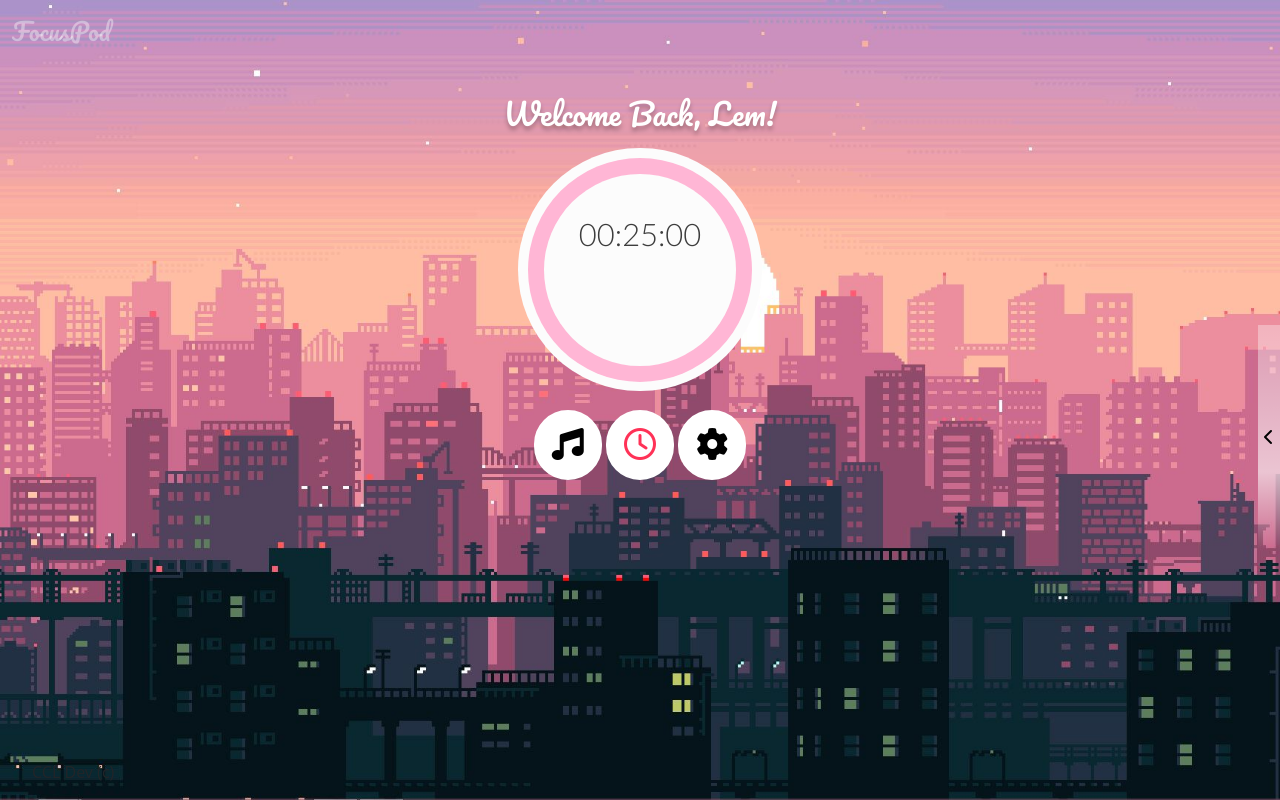
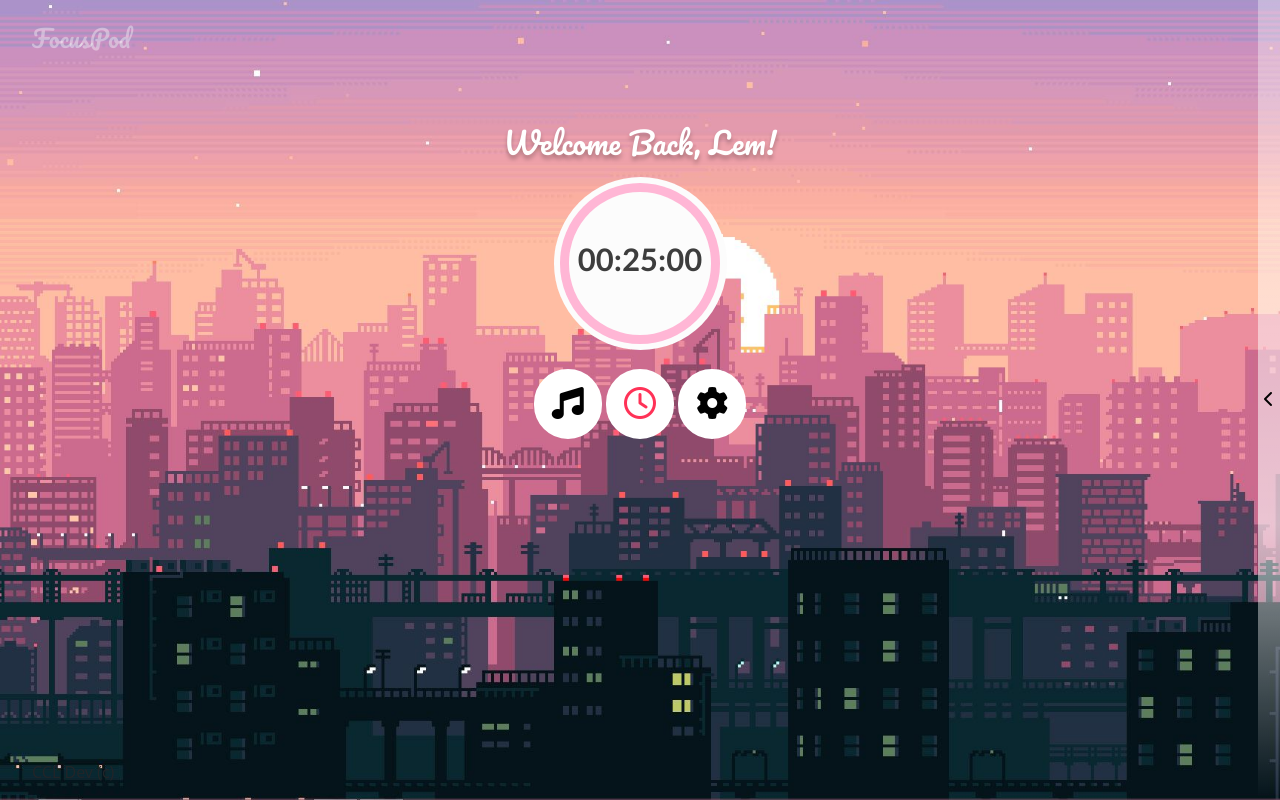
Before and after one commit to CarlosArro2001/profocus_app, a PHP site: page / in a window 1280 px wide. Run offline with PHP 8.4, Linux system fonts and the light colour scheme; some libraries are stand-ins or nearby versions.

Commit message:
Formatting changes
1. Changed the view port
2. Changed the Lato font from weight 300 to weight 400
3.Repositioned the right-section to be inside the timer-section so that the toggle button will be able to fit the whole screen
4. Removed the top navbar and added the FocusPod logo to the to the left section (line 76 - 78)
5. Remove the close button on the form and coded the task-list button to show and hide the form (script.js line 160 - 167)
6. Set a set width for each task list box
6.

```diff
--- a/index.html
+++ b/index.html
@@ -3,25 +3,25 @@
   <head>
     <!-- Required meta tags -->
     <meta charset="utf-8">
-    <meta name="viewport" content="width=device-width, initial-scale=1">
+    <meta name="viewport" content="width=device-width, initial-scale=1.0">
     <!-- custom css-->
     <link rel="stylesheet" href="style.css">
     <!-- Bootstrap CSS -->
     <link href="https://cdn.jsdelivr.net/npm/bootstrap@5.1.0/dist/css/bootstrap.min.css" rel="stylesheet" integrity="sha384-KyZXEAg3QhqLMpG8r+8fhAXLRk2vvoC2f3B09zVXn8CA5QIVfZOJ3BCsw2P0p/We" crossorigin="anonymous">
     <!-- Fonts-->
     <link href="https://fonts.googleapis.com/css2?family=Pacifico&display=swap" rel="stylesheet">
-    <link href="https://fonts.googleapis.com/css2?family=Lato:wght@300&family=Pacifico&display=swap" rel="stylesheet">
+    <link href="https://fonts.googleapis.com/css2?family=Lato:wght@700&display=swap" rel="stylesheet">
     <!-- Font Awesome-->
     <script src="https://kit.fontawesome.com/996973c893.js"></script>
 
     <title>FocusPod</title>
   </head>
   <body onload="template()" >
-      <nav class="navbar">
-        <div class="container-fluid">
+      <!-- <nav class="navbar">
+        <div class="col-sm-4">
           <a class="navbar-brand" href="index.html" id="FocusPod_title">FocusPod</a>
         </div>
-      </nav>
+      </nav> -->
       <div id="wrapper">
 
         <!-- Sidebar -->
@@ -53,14 +53,13 @@
                 <div id="form">
                     <input placeholder="I will eat cookies" id="TaskInput"><br>
                     <input type="submit" value="Submit" onclick="AddTask(); return false;" class="formButton">
-                    <button onclick="hideForm();" class="formButton">Close</button>
                 </div>
               </div>
               </div>
               <!-- Toggle form button -->
               <div class="col">
                 <div class="TaskList_btn">
-                  <button onClick="toggleForm()"> <i class="fas fa-plus fa-2x"></i></button>
+                  <button onClick="toggleForm()" id="Task_Btn"> <i class="fas fa-plus fa-2x"></i></button>
                 </div>
               </div>
             </div>
@@ -72,14 +71,19 @@
         <div id="page-content-wrapper">
           <div class="container-fluid">
             <div class="row">
+
               <div class="col-xs-2">
+                <div>
+                  <a class="navbar-brand" href="index.html" id="FocusPod_title">FocusPod</a>
+                </div>
                 <div id="footer">
                   <p>CCL Dev (c)</p>
                 </div>
               </div>
               <div class="col" id="timer_Section">
+                  <div class="col"></div>
                   <!-- Timer -->
-                  <div class="row">
+                    <div class="col">
                       <h4 id="timer_title">Welcome Back, Lem!</h4>
                         <div class="timer">
                           <!-- The white section-->
@@ -97,13 +101,18 @@
                               </div>
                           </div>
                         </div>
-                      <!-- Timer buttons section-->
                         <div class="timer-buttons">
                           <button class="timer-btn" onClick="showOptions2()"><i class="fas fa-music fa-2x"></i></button>
                           <button class="timer-btn" id="start" onclick="showOptions()" id="options"><i class="far fa-clock fa-2x"></i></button>
                           <button class="timer-btn"><i class="fas fa-cog fa-2x"></i></button>
                         </div>
                       </div>
+                      <div class="col" id="Right_section">
+                        <button href="#menu-toggle" onclick="hideArrow()" id="menu-toggle" class="float-right">
+                          <i class="fas fa-chevron-left"></i>
+                        </button>
+                      </div>
+                      <!-- Timer buttons section-->
                   <div id="sound-options">
                     <div class="container">
                       <div class="row justify-content-center">
@@ -130,6 +139,8 @@
                         </div>
                     </div>
                   </div>
+                </div>
+
               </div>
                   <!-- Timer options -->
                 <div id="timer-options">
@@ -178,13 +189,12 @@
                     </div>
                   </div>
                 </div>
-
           </div>
-              </div>
-              <div class="col" id="Right_section">
+            <!-- <div class="col" id="Right_section">
               <button href="#menu-toggle" onclick="hideArrow()" id="menu-toggle" class="float-right">
                 <i class="fas fa-chevron-left"></i>
               </button>
+            </div> -->
             </div>
           </div>
         </div>
--- a/script.js
+++ b/script.js
@@ -29,14 +29,16 @@ function template(){
 function showOptions2(){
     var timer_options = document.getElementById("timer-options");
     var sound_options = document.getElementById("sound-options");
-    if(timer_options.style.display =="none"){
+    if (sound_options.style.display === "none") {
         sound_options.style.display = "block";
-    }else{
+      } else {
+        sound_options.style.display = "none";
+      }
+      if(timer_options.style.display === "block" && sound_options.style.display =="none"){
         timer_options.style.display = "none";
         sound_options.style.display = "block";
     }
 }
-
 function checkSound(){
     sound = check_sound;
     console.log(sound);
@@ -57,20 +59,20 @@ function EarlyRiserSound(){
     console.log(sound);
     sound.play();
 }
-
-
 //executed when the timer button (center) is clicked on
 function showOptions(){
     var timer_options = document.getElementById("timer-options");
     var sound_options = document.getElementById("sound-options");
-    if(sound_options.style.display == "none"){
-        timer_options.style.setProperty("display","block","important");
-    }else{
+    if (timer_options.style.display === "none") {
         timer_options.style.display = "block";
+      } else {
+        timer_options.style.display = "none";
+      }
+    if(sound_options.style.display === "block" && timer_options.style.display =="none"){
         sound_options.style.display = "none";
+        timer_options.style.display = "block";
     }
 }
-
 //executed when the start button is clicked on
 //this
 var minutes_interval = 0;
@@ -140,9 +142,6 @@ function increase60(){
     min += 60;
     document.getElementById("minutes").innerHTML = min;
 }
-
-
-
 //jQuery functions to toggle and untoggle the task menu
 $("#menu-toggle").click(function (e) {
     e.preventDefault();
@@ -158,11 +157,14 @@ $("#menu-untoggle").click(function(e){
 //functions for toggling and untoggling the form inthe task menu
   function toggleForm(){
       var form = document.getElementById("form");
-      form.style.setProperty("display","block","important");
-  }
-  function hideForm(){
-      var form = document.getElementById("form");
-      form.style.setProperty("display","none","important");
+      var btn = document.getElementById("Task_Btn");
+      if (form.style.display === "none") {
+        form.style.display = "block";
+        btn.style.transform = "rotate(45deg)";
+      } else {
+        form.style.display = "none";
+        btn.style.transform = "rotate(-90deg)";
+      }
   }
 
 
--- a/style.css
+++ b/style.css
@@ -32,7 +32,8 @@ body{
 
 /* Timer section*/
 #timer_Section{
-  margin-top: 5px;
+  margin-top: 60px;
+  max-width: 100%;
 }
 .timer{
   align-items: center;
@@ -55,7 +56,7 @@ body{
 #timer-text h4{
   font-family: 'Lato',sans-serif !important;
   font-style: normal;
-  font-weight: bold;
+  font-weight: 700;
   font-size: 31px;
   line-height: 37px;
   }
@@ -63,8 +64,8 @@ body{
 .timer-outer{
     background-color: #FCFCFC;
     text-align:center;
-    width:15.2em;
-    height:15.2em;
+    width:173px;
+    height:173px;
     border-radius:10rem;
     display:flex;
     justify-content: center;
@@ -73,8 +74,8 @@ body{
 .timer-inner{
     background-color: #FFB6D5;
     text-align:center;
-    width:14em;
-    height:14em;
+    width:160.99px;
+    height:160.99px;
     border-radius:15rem;
     display:flex;
     justify-content: center;
@@ -83,17 +84,19 @@ body{
 .timer-text{
     background-color: #FCFCFC;
     text-align:center;
-    width:12em;
-    height:12em;
+    width:142.56px;
+    height:142.56px;
     border-radius:15rem;
     display:flex;
     justify-content: center;
 }
 .timer-text h4{
     color:#3D3D3D;
-    padding: 22% 0 23% 0;
     font-family: 'Lato', sans-serif;
     font-size: 31px;
+    display: flex;
+    justify-content: center;
+    align-items: center;
 }
 .timer-btn{
     background-color: white ;
@@ -129,6 +132,7 @@ body{
   /* identical to box height */
   color: #FFFFFF;
 }
+
 .sound-section{
   font-family: 'Lato',sans-serif;
   font-size: 14px;
@@ -300,6 +304,7 @@ input:checked + .slider:before {
     height: 100%;
     margin-right: -250px;
     overflow-y: auto;
+    overflow-x: hidden;
     background: linear-gradient(180deg, rgba(255, 255, 255, 0.3312) 0%,
      rgba(255, 255, 255, 0.6048) 65.62%, rgba(244, 244, 244, 0) 100%);
     -webkit-transition: all 0.5s ease;
@@ -341,19 +346,23 @@ input:checked + .slider:before {
   color: #FFFFFF;
 }
 
-#Right_Section{
-    height:100%;
-}
 #menu-toggle{
-    padding-top:100px;
-    padding-bottom:100px;
-    border: none;
-    background: none;
-    background: linear-gradient(180deg, rgba(255, 255, 255, 0.3312) 0%,
-     rgba(255, 255, 255, 0.6048) 65.62%, rgba(244, 244, 244, 0) 100%);
-    position: absolute;
-    top: 60%;
-    right: 0;
+  top: -1px;
+  margin:0 auto;
+  border:none;
+  background: none;
+  background: linear-gradient(180deg, rgba(255, 255, 255, 0.3312) 0%,
+   rgba(255, 255, 255, 0.6048) 65.62%, rgba(244, 244, 244, 0) 100%);
+  position:fixed;
+  right:0;
+  height: 100vh;
+  overflow:hidden;
+  /* display: flex;
+  justify-content: center;
+  align-items: center;
+  border: none;
+  margin: 0;
+  */
 }
 
 #form{
@@ -373,8 +382,8 @@ input:checked + .slider:before {
 
 .TaskList_btn button{
   position: absolute;
-  bottom:   10%;
-  right:0;
+  bottom: 10%;
+  right:10px;
   background: white;
   border-radius: 15rem;
   padding: 1rem;
@@ -395,11 +404,13 @@ input:checked + .slider:before {
   font-weight: 700;
   line-height: 17px;
   letter-spacing: 0em;
-  padding: 5px 50px 5px 0;
+  width:200px;
+  padding: 5px 0px 5px 0px;
   border-radius: 3px;
   min-width: 100px;
   display: inline-block;
 }
+
 
 #list li{
   margin-bottom: 15px;
@@ -427,7 +438,8 @@ input:checked + .slider:before {
 }
 
 .checkmark{
-  padding: 4px 10px 4px 10px ;
+  margin-left:2px;
+  padding: 8px 8px 8px 8px ;
   background-color: #F4F4F4;
   position: relative;
   transition: background-color 0.4s;
```
Lines whose indentation alone changed are shown as unchanged.
